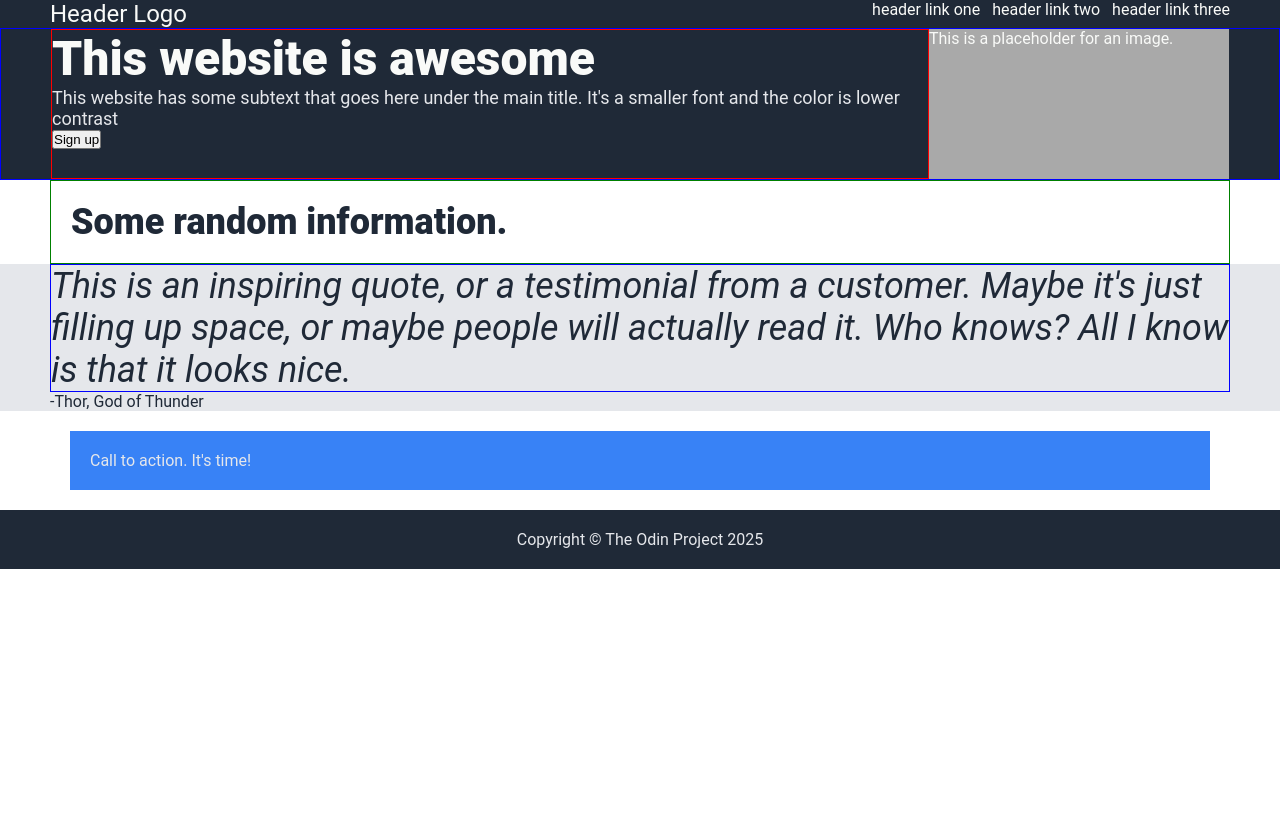
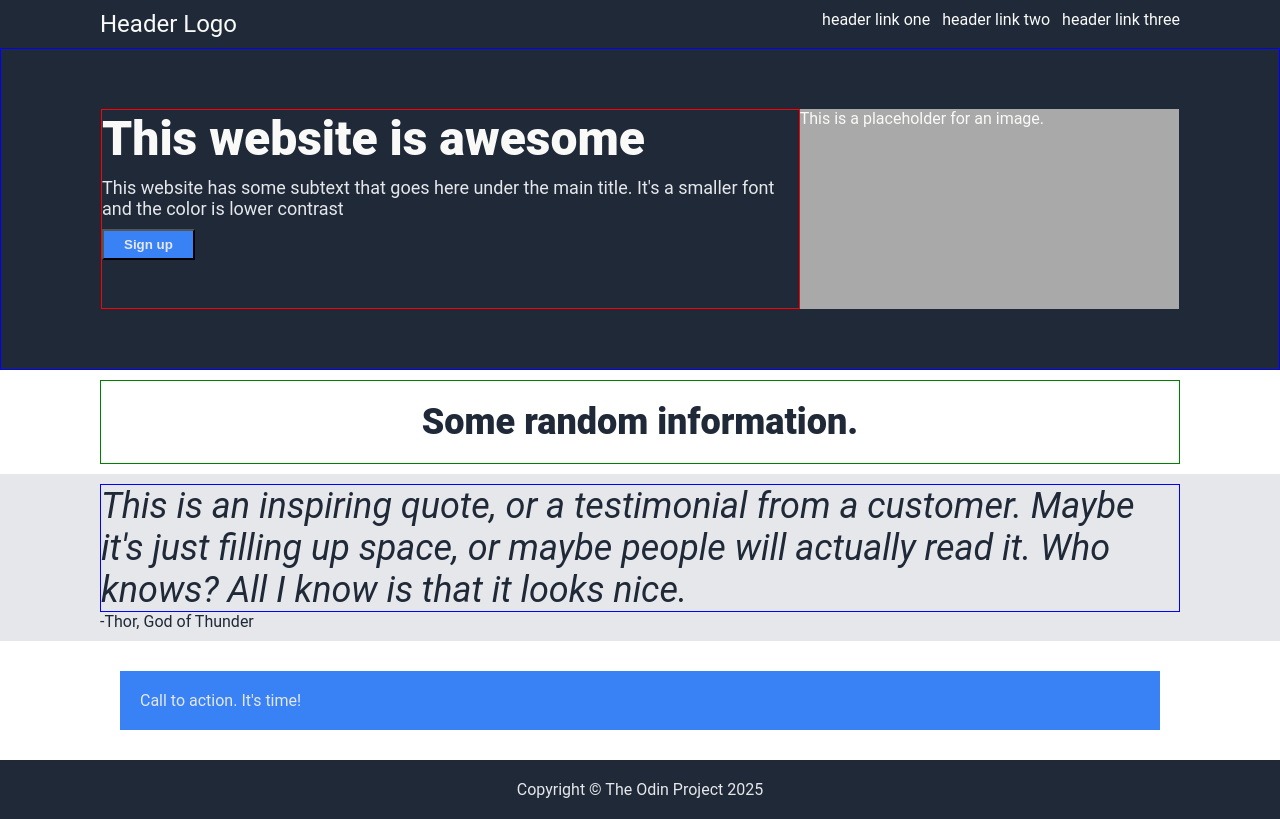
Before and after one commit to tsultan16/odin-landing-page, a plain HTML site: page index.html in a window 1280 px wide. Drawn offline with Linux system fonts and the light colour scheme.

Commit message:
changed hero flexbox justify content to space between

```diff
--- a/style.css
+++ b/style.css
@@ -11,7 +11,7 @@ body {
 }
 
 .header, .hero, .content-1, .content-2, .content-3, .footer {
-    padding: 0 50px;
+    padding: 10px 100px;
     /* padding-left: 10px; */
     /* padding-right: 10px; */
 
@@ -53,44 +53,60 @@ a {
     border: 1px solid blue;
     background-color: #1F2937;
     color: #F9FAF8;
+    padding-top: 60px;
+    padding-bottom: 60px;
 
     display: flex;
-    justify-content: center;
+    justify-content: space-between;
 }
 
 .hero-main {
+
     border: 1px solid red;
+    height: 200px;
+
+    /* width: 400px; */
 }
 
+.hero-image {
+    background-color: darkgrey;
+    height: 200px;
+    width: 500px;
+
+}
 
 .hero-main-text {
     font-size: 48px;
     font-weight: 900;
+    margin-bottom: 10px;
 }
 
 .hero-secondary-text {
     font-size: 18px;
     color: #E5E7EB;
+    margin-bottom: 10px;
+}
+
+.hero-button {
+    background-color: #3882f6;
+    color: #E5E7EB;
+    font-weight: 600;
+    padding: 6px 20px;
 }
 
 
-.hero-image {
-    background-color: darkgrey;
-    width: 300px;
-    height: 150px;
-
-    flex-shrink: 0;
-}
 
 .content-1, .content-3 {
     background-color: white;
 }
 
 .content-title {
+    border: 1px solid green;
     font-size: 36px;
     font-weight: 900;
     color: #1F2937;
-    border: 1px solid green;
+    text-align: center;
+
     padding: 20px;
 }
 
```
